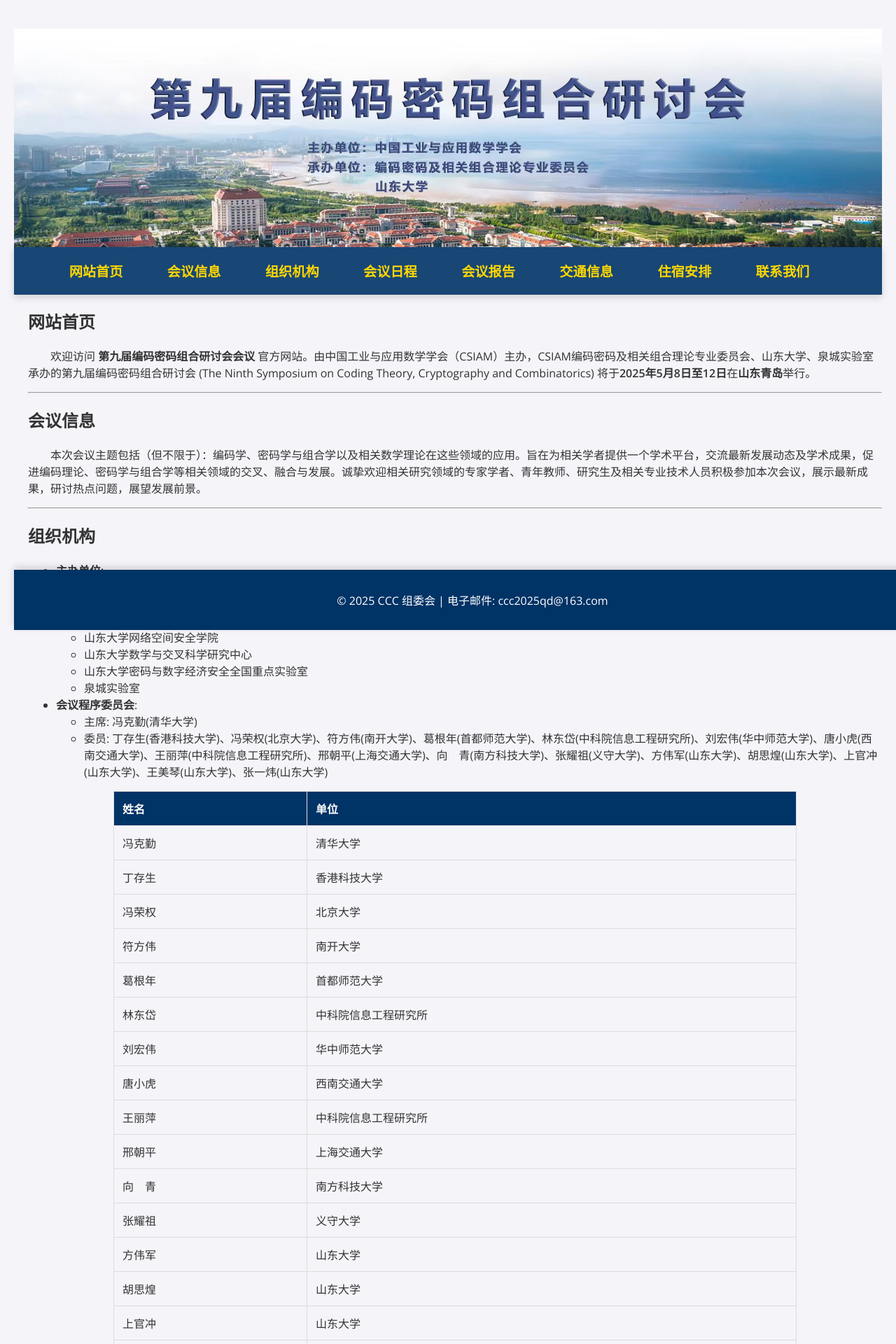
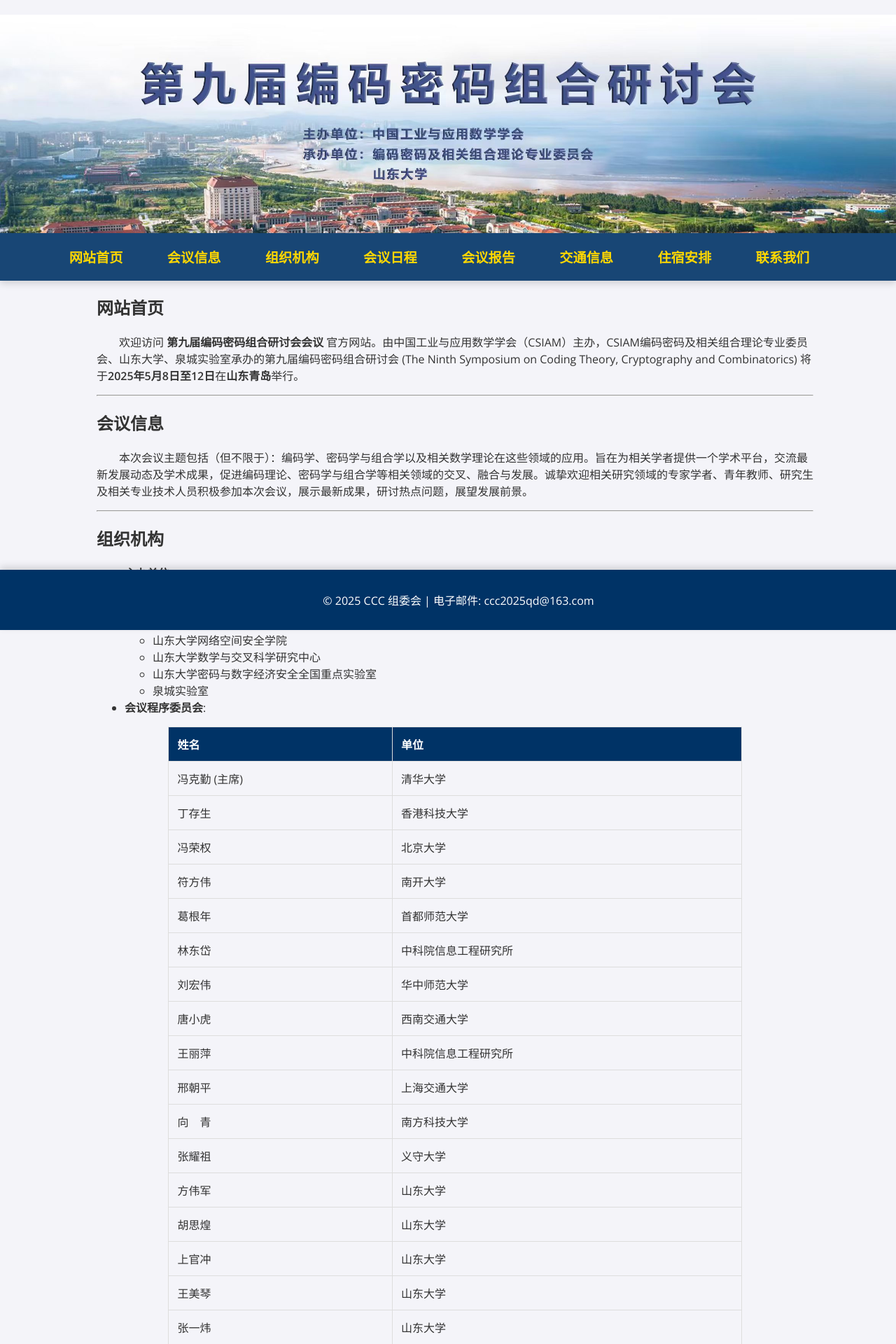
Before and after one commit to ccc2025qd/ccc2025qd.github.io, a Jekyll site: the page built from index.md, in a window 1280 px wide. Shown: the top 1920 px of the page at 70% size. Built offline with Jekyll 4.4.1, drawn with Linux system fonts in a browser that asks for light colours.

Commit message:
change 9

```diff
--- a/assets/css/style.css
+++ b/assets/css/style.css
@@ -4,11 +4,15 @@ body {
     background-color: #f4f4f9;            /* 背景色 */
     color: #333;                          /* 字体颜色 */
     margin: 0;
-    padding: 20px;
+    padding: 0px;
     padding-bottom: 100px; /* 留出空间给固定的页脚 */
     overflow-x: hidden;
 }
-
+/* 样式设置：正文部分容器 */
+.wrapper section {
+    max-width: 80%;
+    margin: 0 auto;     /* 居中显示 */
+  }
 /* 导航栏 */
 nav {
     background-color: rgba(0, 51, 102, 0.9);            /* CCC 会议的蓝色 */
--- a/index.md
+++ b/index.md
@@ -29,12 +29,11 @@ description: "CCC 2025 学术会议官方网站"
   - 山东大学密码与数字经济安全全国重点实验室
   - 泉城实验室
 - **会议程序委员会**:
-  - 主席: 冯克勤(清华大学)
-  - 委员: 丁存生(香港科技大学)、冯荣权(北京大学)、符方伟(南开大学)、葛根年(首都师范大学)、林东岱(中科院信息工程研究所)、刘宏伟(华中师范大学)、唐小虎(西南交通大学)、王丽萍(中科院信息工程研究所)、邢朝平(上海交通大学)、向&emsp;青(南方科技大学)、张耀祖(义守大学)、方伟军(山东大学)、胡思煌(山东大学)、上官冲(山东大学)、王美琴(山东大学)、张一炜(山东大学)
+
 
 | 姓名     | 单位                          |
 |----------|-------------------------------|
-| 冯克勤   | 清华大学                  |
+| 冯克勤 (主席)   | 清华大学                  |
 | 丁存生   | 香港科技大学                  |
 | 冯荣权   | 北京大学                      |
 | 符方伟   | 南开大学                      |
```
Also changed, not shown: 2 other files.
